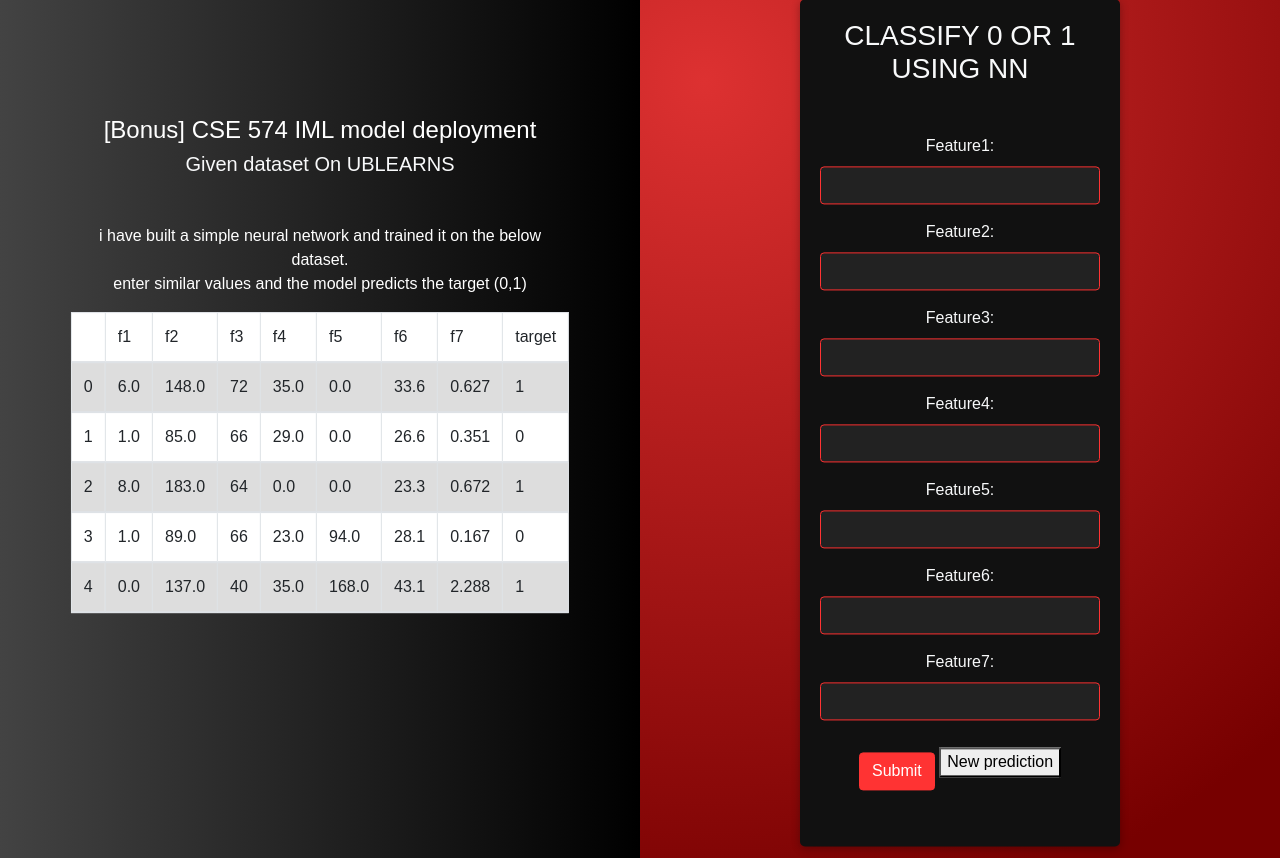
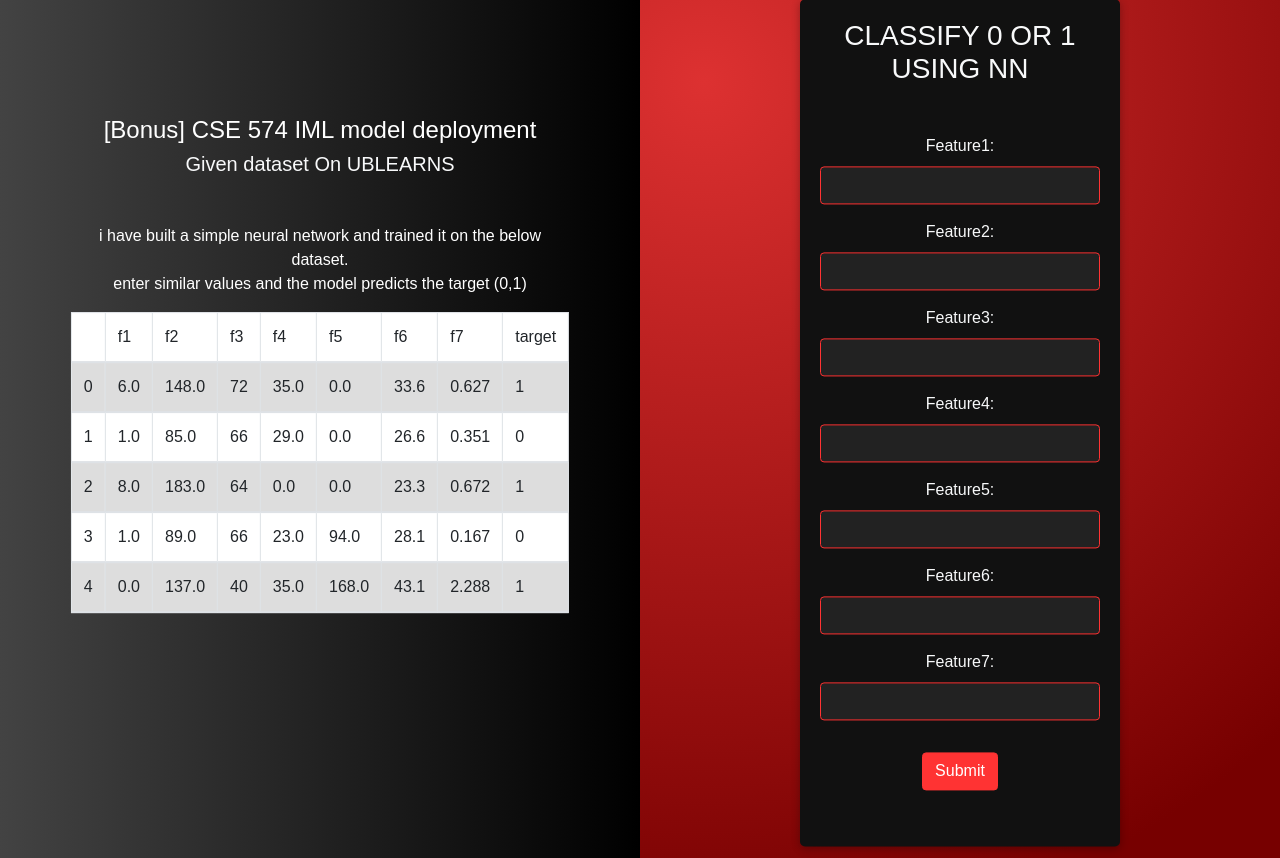
Before and after one commit to stingrose/simpleNeuralnetwork-deploy, a Flask app: page / in a window 1280 px wide. Shown: the part 113-971 px from the top of the page. Run offline with Flask 2, Linux system fonts and the light colour scheme; some libraries are stand-ins or nearby versions.

Commit message:
Update index.html

```diff
--- a/templates/index.html
+++ b/templates/index.html
@@ -76,10 +76,6 @@ table {
 
 
 </style>
-  <script>
-location.reload();
-</script>
-
 </head>
 <body>
 
@@ -199,7 +195,6 @@ location.reload();
           <input type="text" class="form-control" name="Feature7">
         </div>
         <button type="submit" class="btn btn-primary mt-3">Submit</button>
-        <button onclick="location.reload(); class="btn btn-primary mt-3">New prediction</button>
 
         <p style="font-size: 14px; padding: 10px;">{{ prediction }} </p>
 
```
